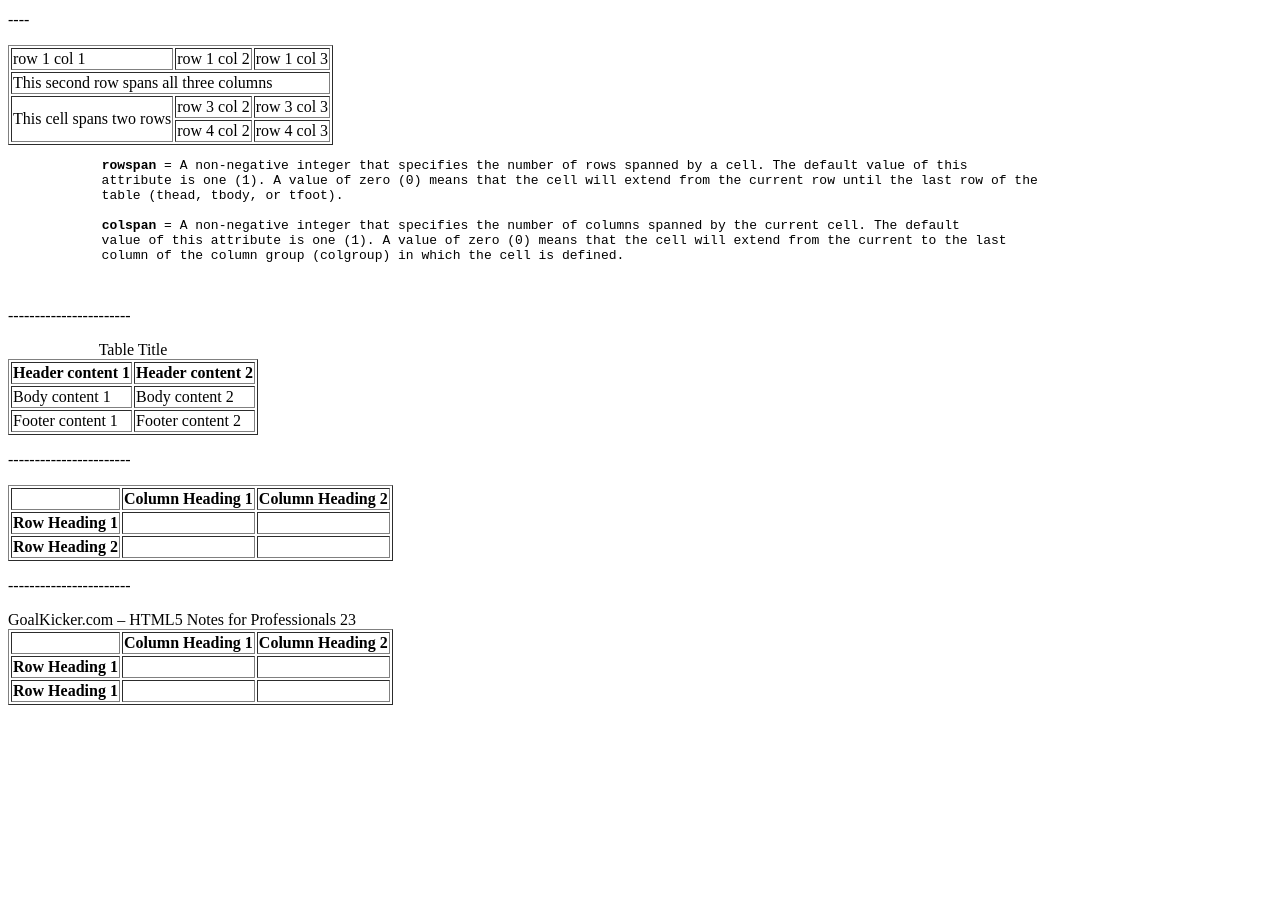
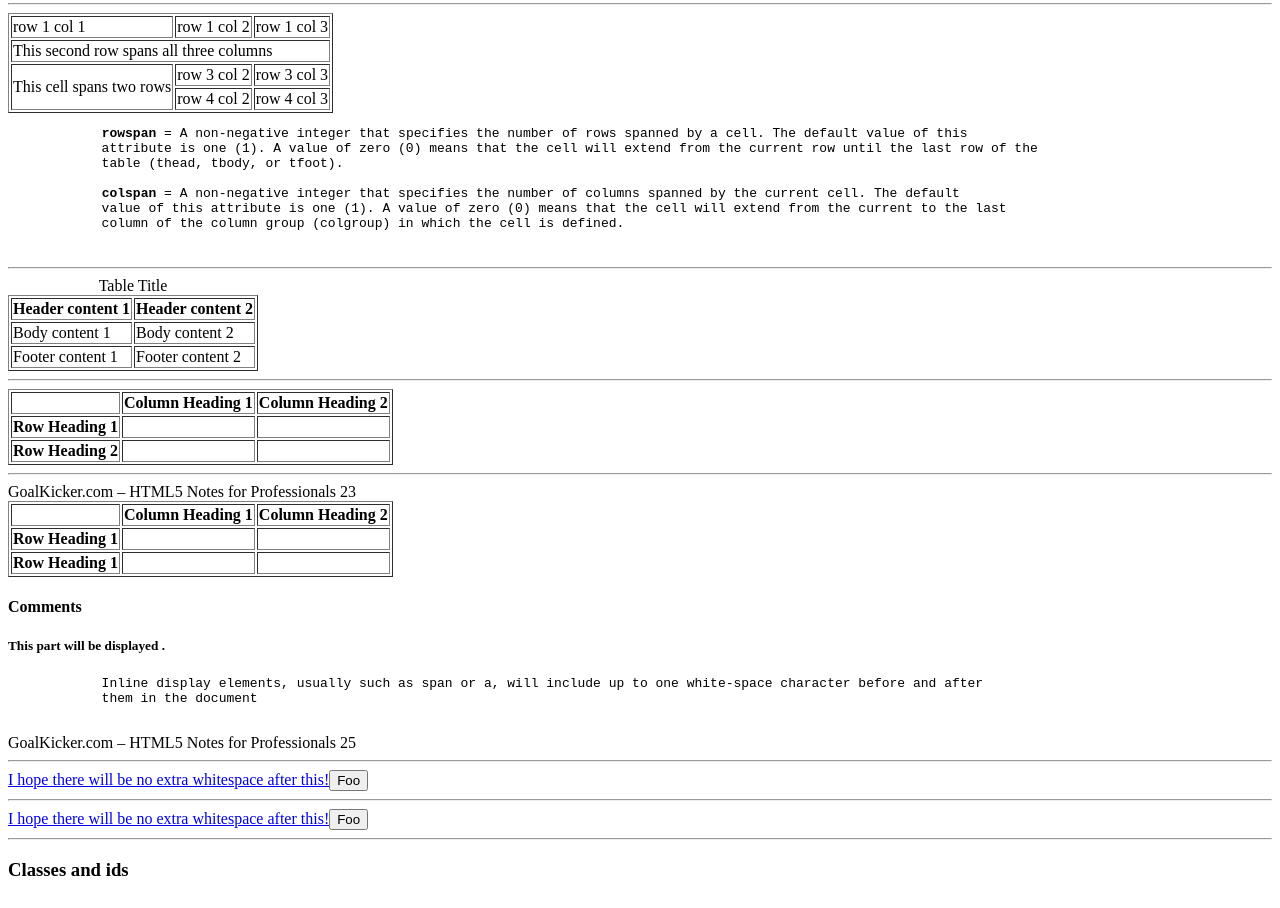
Before and after one commit to WarszawskiDev/TechnologieWebDevelopera, a plain HTML site: page HTML5/index.html in a window 1280 px wide. Shown: the part 2347-3255 px from the top of the page. Before the commit the page ends 3060 px from the top, so only its background shows below. Drawn offline with Linux system fonts and the light colour scheme.

Commit message:
comments

```diff
--- a/HTML5/index.html
+++ b/HTML5/index.html
@@ -170,7 +170,7 @@
             </tr>
         </table>
 
-        <p>----</p>
+        <hr/>
 
         <table border="solid">
             <tr>
@@ -213,7 +213,7 @@
             </colgroup>
         </table>
 
-        <p>-----------------------</p>
+        <hr/>
 
         <table border="solid">
             <caption>Table Title</caption> <!--| caption is the first child of table |-->
@@ -238,7 +238,7 @@
              </tfoot>
         </table>
 
-        <p>-----------------------</p>
+        <hr/>
 
         <table border="solid">
                 <thead>
@@ -262,7 +262,7 @@
             </tbody>
         </table>
 
-        <p>-----------------------</p>
+        <hr/>
 
         <table border="solid">
             <thead>
@@ -287,5 +287,30 @@
             </tbody>
         <table/>
 
+        <h4>Comments</h4>
 
+        <h5>This part will be displayed <!-- while this will not be displayed -->.</h5>
+
+        <!--
+            This is a multiline HTML comment.
+            Whatever is in here will not be rendered by the browser.
+            You
+        -->
+
+        <pre>
+            Inline display elements, usually such as span or a, will include up to one white-space character before and after
+            them in the document
+        </pre>
+
+        <!-- Use an HTML comment to nullify the newline character below: -->
+        GoalKicker.com – HTML5 Notes for Professionals 25 <hr/>
+        <a href="#">I hope there will be no extra whitespace after this!</a><!--
+        --><button>Foo</button>
+        <hr/>
+        <!-- Without it, you can notice a small formatting difference: -->
+        <a href="#">I hope there will be no extra whitespace after this!</a>
+        <button>Foo</button>
+
+        <hr/>
+        <h3>Classes and ids</h3>
 </html>
```
